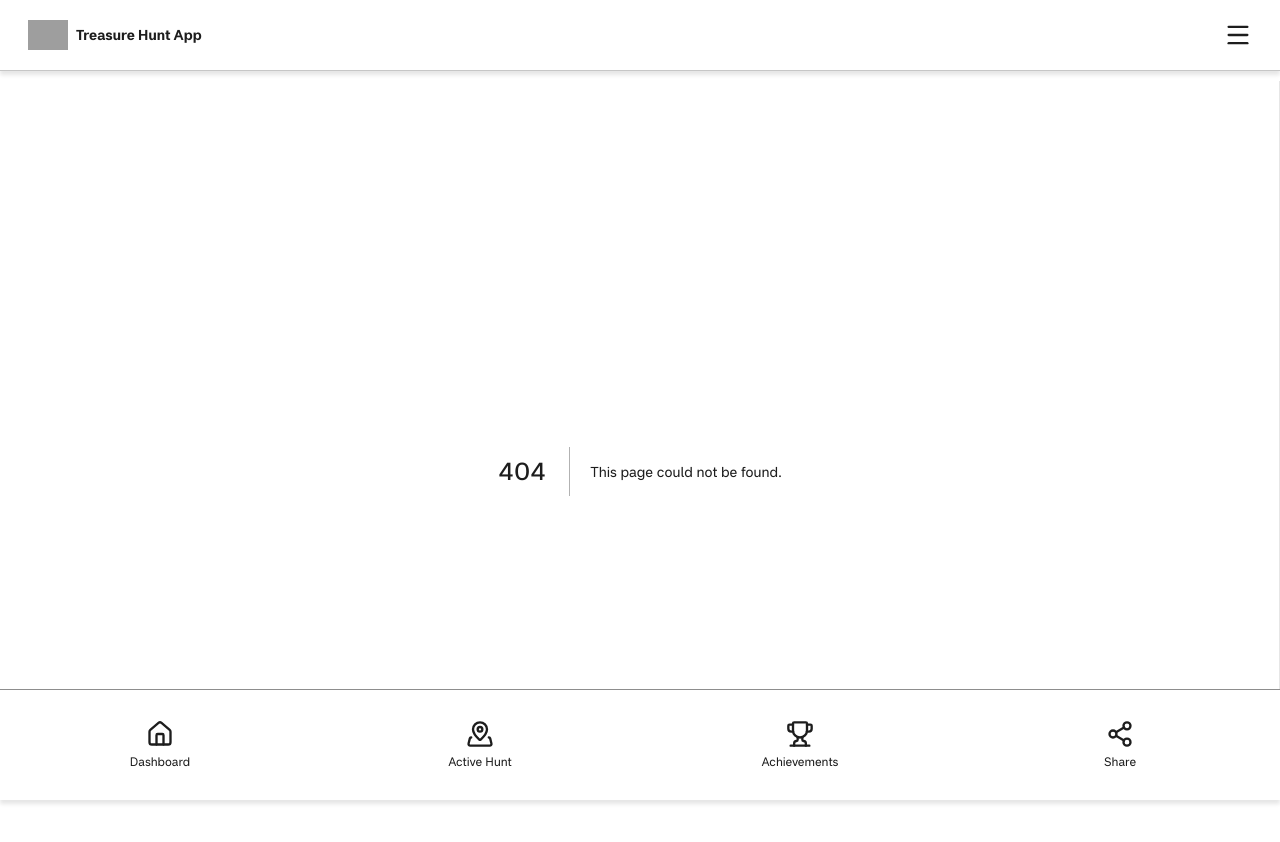
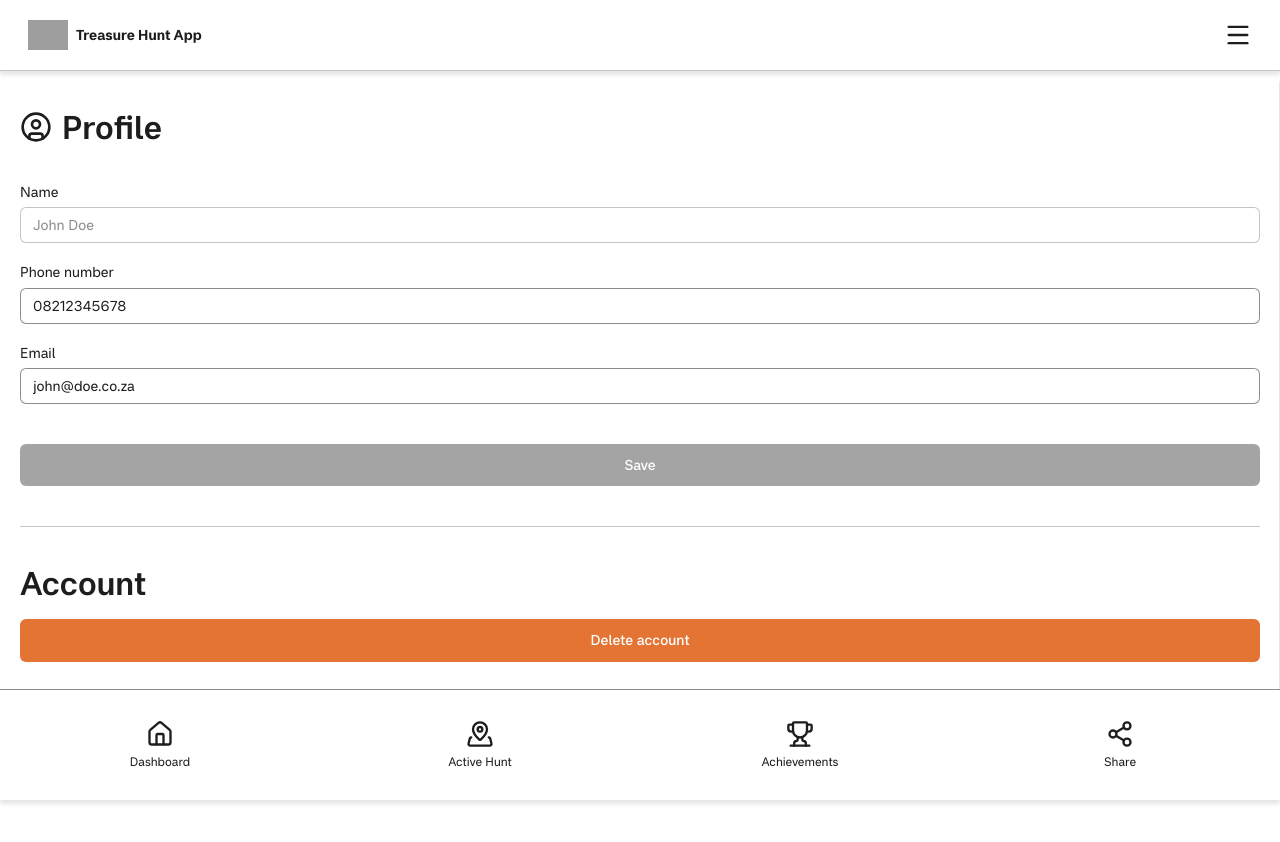
Before and after one commit to The-Wright-Designs/treasure-hunt-app, a Next.js app: page /profile in a window 1280 px wide. Before the commit this address had no page. Shown: the top 842 px of the page. After the commit the page ends 800 px from the top, so only its background shows below. Built offline with nearby package versions, Linux system fonts and the light colour scheme; grey boxes are pictures that could not be loaded.

Commit message:
feat: add profile page to project

```diff
--- a/_components/navigation/footer-component.tsx
+++ b/_components/navigation/footer-component.tsx
@@ -20,7 +20,7 @@ export default function FooterComponent() {
   const { isOpen, open, close } = useShareModal();
 
   return (
-    <footer className="sticky z-50 bg-white bottom-0 flex w-full border-t border-black/50 shadow-[0px_4px_4px_0px_rgba(0,0,0,0.1)]">
+    <footer className="fixed z-50 bg-white bottom-0 flex w-full border-t border-black/50 shadow-[0px_4px_4px_0px_rgba(0,0,0,0.1)]">
       {footerNav.map(({ url, label, icon }) => {
         const Icon = iconMap[icon];
         const isShare = icon === "Share2";
@@ -53,6 +53,7 @@ export default function FooterComponent() {
           <Link
             key={url}
             href={url}
+            onClick={close}
             className={classNames(
               "flex flex-1 flex-col items-center justify-center gap-1.5 py-7.5 desktop:hover:cursor-pointer",
               { "bg-black/90": active },
--- a/_components/ui/inputs/text-input.tsx
+++ b/_components/ui/inputs/text-input.tsx
@@ -14,6 +14,7 @@ interface Props {
   value?: string;
   onChange?: (e: React.ChangeEvent<HTMLInputElement>) => void;
   error?: string;
+  disabled?: boolean;
 }
 
 const TextInput = ({
@@ -26,6 +27,7 @@ const TextInput = ({
   value,
   onChange,
   error,
+  disabled = false,
 }: Props) => {
   const [showPassword, setShowPassword] = useState(false);
   const isPassword = type === "password";
@@ -45,9 +47,11 @@ const TextInput = ({
           required={required}
           value={value}
           onChange={onChange}
+          disabled={disabled}
           className={classNames(
             "bg-white border rounded-[6px] px-3 py-2 w-full placeholder:text-black/25 outline-none",
             error ? "border-error" : "border-black/50",
+            disabled && "opacity-50",
           )}
           style={error ? { borderColor: "#DC2626" } : undefined}
         />
--- a/app/(auth)/login/page.tsx
+++ b/app/(auth)/login/page.tsx
@@ -2,7 +2,7 @@ import LoginComponent from "@/_components/auth/login-component";
 
 const LoginPage = () => {
   return (
-    <main className="min-h-screen flex items-center justify-center bg-black/10 p-6">
+    <main className="flex items-center justify-center p-10">
       <LoginComponent />
     </main>
   );
--- a/app/(auth)/register/page.tsx
+++ b/app/(auth)/register/page.tsx
@@ -2,7 +2,7 @@ import RegisterComponent from "@/_components/auth/register-component";
 
 const RegisterPage = () => {
   return (
-    <main className="min-h-screen flex items-center justify-center bg-black/10 p-6">
+    <main className="flex items-center justify-center p-10">
       <RegisterComponent />
     </main>
   );
--- /dev/null
+++ b/app/(dashboard)/profile/page.tsx
@@ -0,0 +1,39 @@
+import { CircleUser } from "lucide-react";
+import TextInput from "@/_components/ui/inputs/text-input";
+import ButtonType from "@/_components/ui/buttons/button-type";
+
+const ProfilePage = () => {
+  return (
+    <div className="flex flex-col gap-10 px-5 py-10">
+      <div className="flex gap-[10px] items-center">
+        <CircleUser size={32} color="#1D1D1D" />
+        <h1>Profile</h1>
+      </div>
+
+      <div className="flex flex-col gap-10">
+        <div className="flex flex-col gap-5">
+          <TextInput label="Name" name="name" value="John Doe" disabled />
+          <TextInput label="Phone number" name="phone" value="08212345678" />
+          <TextInput
+            label="Email"
+            name="email"
+            type="email"
+            value="john@doe.co.za"
+          />
+          <ButtonType colorGrey cssClasses="mt-5">
+            Save
+          </ButtonType>
+        </div>
+
+        <hr className="border-black/25" />
+
+        <div className="flex flex-col gap-5">
+          <h2>Account</h2>
+          <ButtonType colorOrange>Delete account</ButtonType>
+        </div>
+      </div>
+    </div>
+  );
+};
+
+export default ProfilePage;
```
